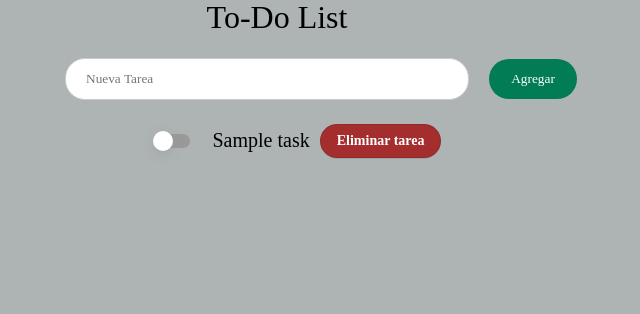
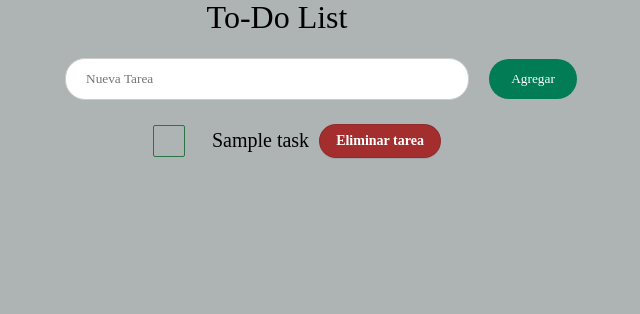
Before and after one commit to Lautaroduarte001/To-Do-List, a Flask app: page / in a window 1280 px wide. Shown: the part 135-449 px from the top of the page, without its empty margins (363-1003 px from the left). Run offline with Flask 3, Linux system fonts and the light colour scheme; tables that the repository leaves empty or names only in its code hold one stand-in row (values such as "Sample post"); some web fonts are replaced.

Commit message:
Updated checkbox

```diff
--- a/app/static/styles.css
+++ b/app/static/styles.css
@@ -138,82 +138,119 @@ li {
 
 
 
-.checkbox-wrapper-3 input[type="checkbox"] {
-  visibility: hidden;
-  display: none;
+
+
+.checkbox-wrapper-33 {
+  --s-xsmall: 0.625em;
+  --s-small: 1.2em;
+  --border-width: 1px;
+  --c-primary: #2c7446;
+  --c-primary-20-percent-opacity: rgba(14, 151, 10, 0.2);
+  --c-primary-10-percent-opacity: rgba(10, 150, 21, 0.1);
+  --t-base: 0.4s;
+  --t-fast: 0.2s;
+  --e-in: ease-in;
+  --e-out: cubic-bezier(.11,.29,.18,.98);
 }
 
-.checkbox-wrapper-3 .toggle {
-  position: relative;
-  display: block;
-  width: 40px;
-  height: 20px;
-  cursor: pointer;
-  -webkit-tap-highlight-color: transparent;
-  transform: translate3d(0, 0, 0);
+.checkbox-wrapper-33 .visuallyhidden {
+  border: 0;
+  clip: rect(0 0 0 0);
+  height: 1px;
+  margin: -1px;
+  overflow: hidden;
+  padding: 0;
+  position: absolute;
+  width: 1px;
 }
 
-.checkbox-wrapper-3 .toggle:before {
+.checkbox-wrapper-33 .checkbox {
+  display: flex;
+  align-items: center;
+  justify-content: flex-start;
+}
+.checkbox-wrapper-33 .checkbox + .checkbox {
+  margin-top: var(--s-small);
+}
+.checkbox-wrapper-33 .checkbox__symbol {
+  display: inline-block;
+  display: flex;
+  margin-right: calc(var(--s-small) * 0.7);
+  border: var(--border-width) solid var(--c-primary);
+  position: relative;
+  border-radius: 0.1em;
+  width: 1.5em;
+  height: 1.5em;
+  transition: box-shadow var(--t-base) var(--e-out), background-color var(--t-base);
+  box-shadow: 0 0 0 0 var(--c-primary-10-percent-opacity);
+}
+.checkbox-wrapper-33 .checkbox__symbol:after {
   content: "";
-  position: relative;
-  top: 3px;
-  left: 3px;
-  width: 34px;
-  height: 14px;
-  display: block;
-  background: #9A9999;
-  border-radius: 8px;
-  transition: background 0.5s ease;
+  position: absolute;
+  top: 0.5em;
+  left: 0.5em;
+  width: 0.25em;
+  height: 0.25em;
+  background-color: var(--c-primary-20-percent-opacity);
+  opacity: 0;
+  border-radius: 3em;
+  transform: scale(1);
+  transform-origin: 50% 50%;
+}
+.checkbox-wrapper-33 .checkbox .icon-checkbox {
+  width: 1em;
+  height: 1em;
+  margin: auto;
+  fill: none;
+  stroke-width: 3;
+  stroke: currentColor;
+  stroke-linecap: round;
+  stroke-linejoin: round;
+  stroke-miterlimit: 10;
+  color: var(--c-primary);
+  display: inline-block;
+}
+.checkbox-wrapper-33 .checkbox .icon-checkbox path {
+  transition: stroke-dashoffset var(--t-fast) var(--e-in);
+  stroke-dasharray: 30px, 31px;
+  stroke-dashoffset: 31px;
+}
+.checkbox-wrapper-33 .checkbox__textwrapper {
+  margin: 0;
+}
+.checkbox-wrapper-33 .checkbox__trigger:checked + .checkbox__symbol:after {
+  -webkit-animation: ripple-33 1.5s var(--e-out);
+          animation: ripple-33 1.5s var(--e-out);
+}
+.checkbox-wrapper-33 .checkbox__trigger:checked + .checkbox__symbol .icon-checkbox path {
+  transition: stroke-dashoffset var(--t-base) var(--e-out);
+  stroke-dashoffset: 0px;
+}
+.checkbox-wrapper-33 .checkbox__trigger:focus + .checkbox__symbol {
+  box-shadow: 0 0 0 0.25em var(--c-primary-20-percent-opacity);
 }
 
-.checkbox-wrapper-3 .toggle span {
-  position: absolute;
-  top: 0;
-  left: 0;
-  width: 20px;
-  height: 20px;
-  display: block;
-  background: white;
-  border-radius: 10px;
-  box-shadow: 0 3px 8px rgba(154, 153, 153, 0.5);
-  transition: all 0.2s ease;
+@-webkit-keyframes ripple-33 {
+  from {
+    transform: scale(0);
+    opacity: 1;
+  }
+  to {
+    opacity: 0;
+    transform: scale(20);
+  }
 }
 
-.checkbox-wrapper-3 .toggle span:before {
-  content: "";
-  position: absolute;
-  display: block;
-  margin: -18px;
-  width: 56px;
-  height: 56px;
-  background: #017c55;
-  border-radius: 50%;
-  transform: scale(0);
-  opacity: 1;
-  pointer-events: none;
+@keyframes ripple-33 {
+  from {
+    transform: scale(0);
+    opacity: 1;
+  }
+  to {
+    opacity: 0;
+    transform: scale(20);
+  }
 }
-
-.checkbox-wrapper-3 input[type="checkbox"]:checked + .toggle:before {
-  background: #017c55ad;
-}
-
-.checkbox-wrapper-3 input[type="checkbox"]:checked + .toggle span {
-  background: #03b462;
-  transform: translateX(20px);
-  transition: all 0.2s cubic-bezier(0.8, 0.4, 0.3, 1.25), background 0.15s ease;
-  box-shadow: 0 3px 8px rgba(79, 46, 220, 0.2);
-}
-
-.checkbox-wrapper-3 input[type="checkbox"]:checked + .toggle span:before {
-  transform: scale(1);
-  opacity: 0;
-  transition: all 0.4s ease;
-}
-
-
-
-
-
 
 
 
--- a/app/templates/tasks.html
+++ b/app/templates/tasks.html
@@ -24,20 +24,21 @@
         <div class="form-content">
             <li>
                 <!-- Contenedor del checkbox -->
-                <div class="checkbox-container">
-                    <div class="checkbox-wrapper-3">
-                        <form action="/update_status" method="POST">
-                            <input type="hidden" name="task_id" value="{{ task[0] }}" id="task">
-                            <input
-                                type="checkbox"
-                                name="task_status"
-                                id="cbx-{{ task[0] }}"
-                                onchange="this.form.submit()"
-                                {% if task[2] == 'complete' %} checked {% endif %}>
-                            <label for="cbx-{{ task[0] }}" class="toggle"><span></span></label>
-                        </form>
+                <form action="/update_status" method="POST">
+                    <input type="hidden" name="task_id" value="{{ task[0] }}"/>
+
+                    <div class="checkbox-wrapper-33">
+                        <label class="checkbox">
+                            <input class="checkbox__trigger visuallyhidden" type="checkbox" name="task_status" id="{{ task[0] }}"
+                                onchange="this.form.submit()" {% if task[2] == 'complete' %} checked {% endif %}/>
+                            <span class="checkbox__symbol">
+                                <svg aria-hidden="true" class="icon-checkbox" width="28px" height="28px" viewBox="0 0 28 28" version="1" xmlns="http://www.w3.org/2000/svg">
+                                    <path d="M4 14l8 7L24 7"></path>
+                                </svg>
+                            </span>
+                        </label>
                     </div>
-                </div>
+                </form>
 
                 <!-- Nombre de la tarea -->
                 {{ task[1] }}
```
